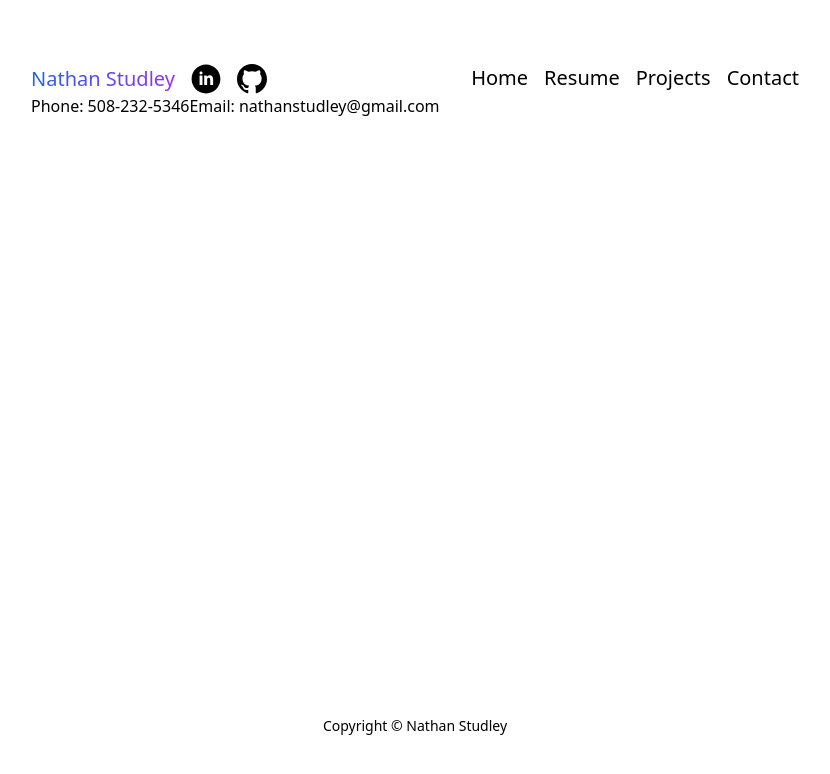
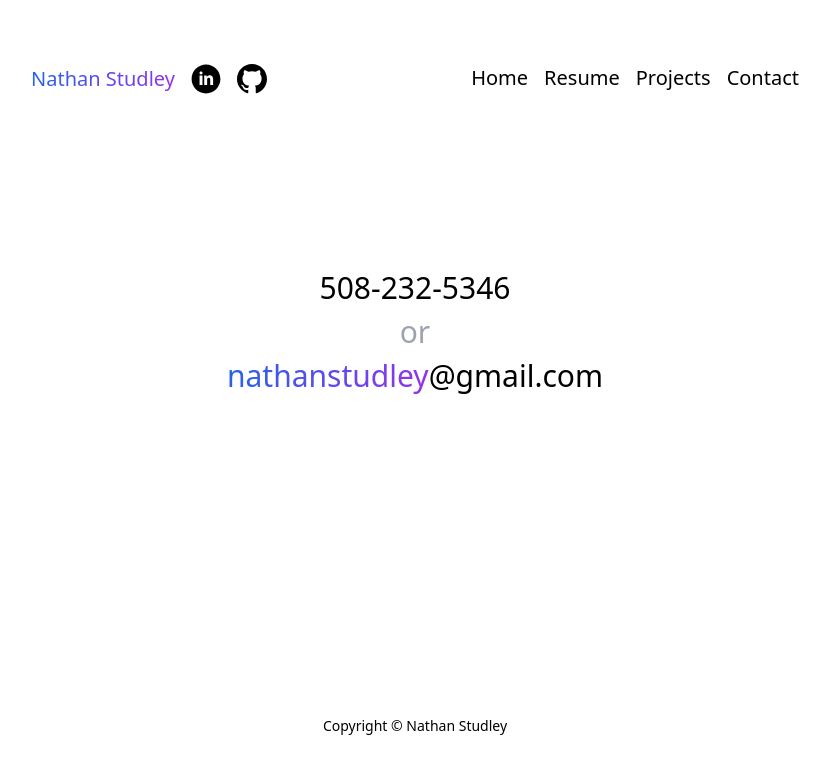
Before and after one commit to NathanStudley/nathanstudley.github.io, a React (Create React App) app: page /contact in a window 1280 px wide. Shown: the top 774 px of the page, without its empty margins (225-1055 px from the left). Built offline with nearby package versions, Linux system fonts and the light colour scheme.

Commit message:
contact and resume page updates

```diff
--- a/src/Pages/Contact.js
+++ b/src/Pages/Contact.js
@@ -1,9 +1,11 @@
 
 function Contact() {
     return (
-        <div>
-            <span>Phone: 508-232-5346</span>
-            <span>Email: nathanstudley@gmail.com</span>
+        <div className="pageMargin text-center flex flex-col gap-2 text-2xl sm:text-3xl overflow-hidden">
+
+            <span className="mt-4 sm:mt-8"><a href="tel:508-232-5346">508-232-5346</a></span>
+            <span className="text-gray-400">or</span>
+            <span><a href="mailto:nathanstudley@gmail.com"> <span className="text-colored">nathanstudley</span>@gmail.com</a></span>
         </div>
     );
 }
--- a/src/Pages/Resume.js
+++ b/src/Pages/Resume.js
@@ -1,7 +1,8 @@
 
 function Resume() {
     return (
-        <div>
+        <div className="pageMargin">
+            <span>Technical Skills</span>
         </div>
     );
 }
```
